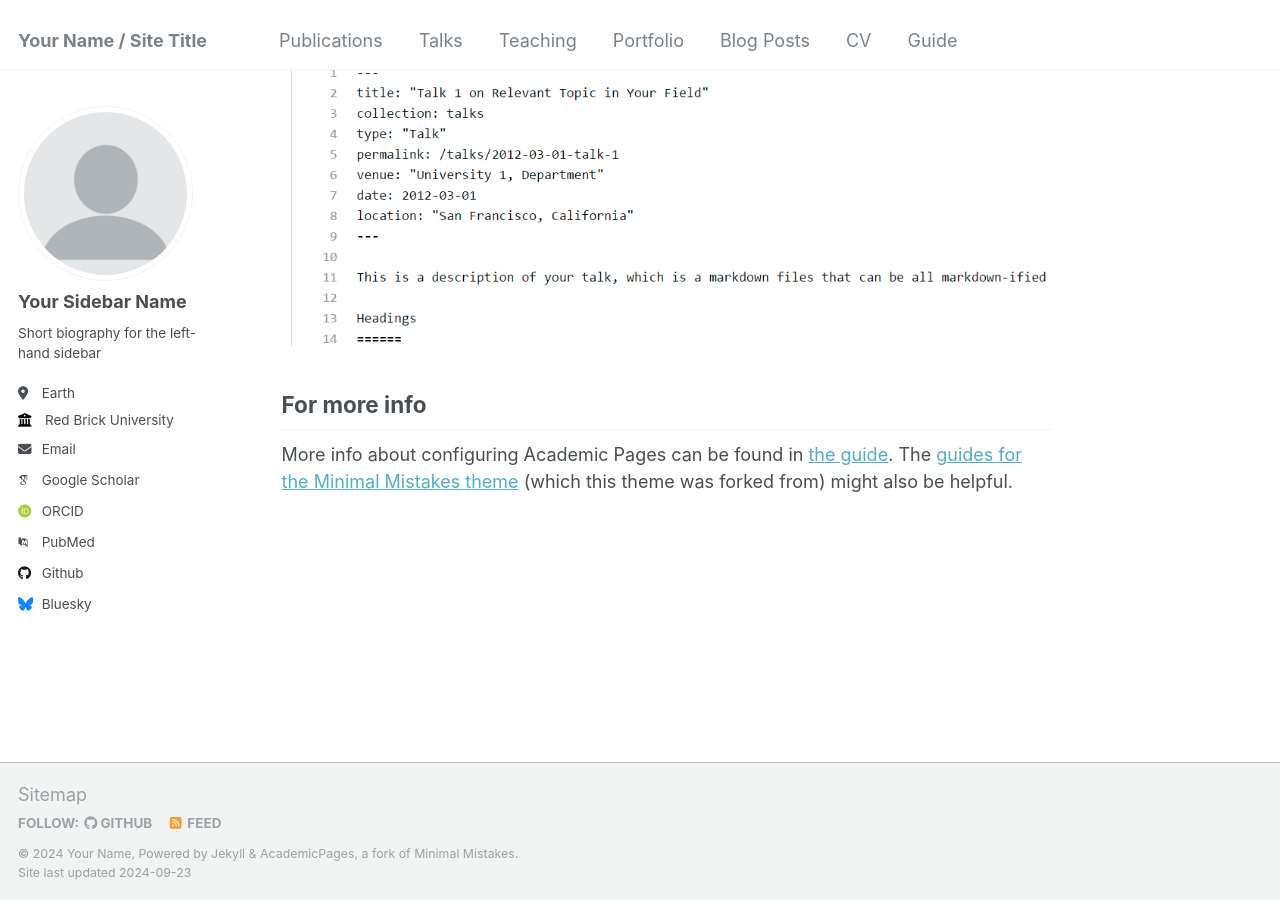
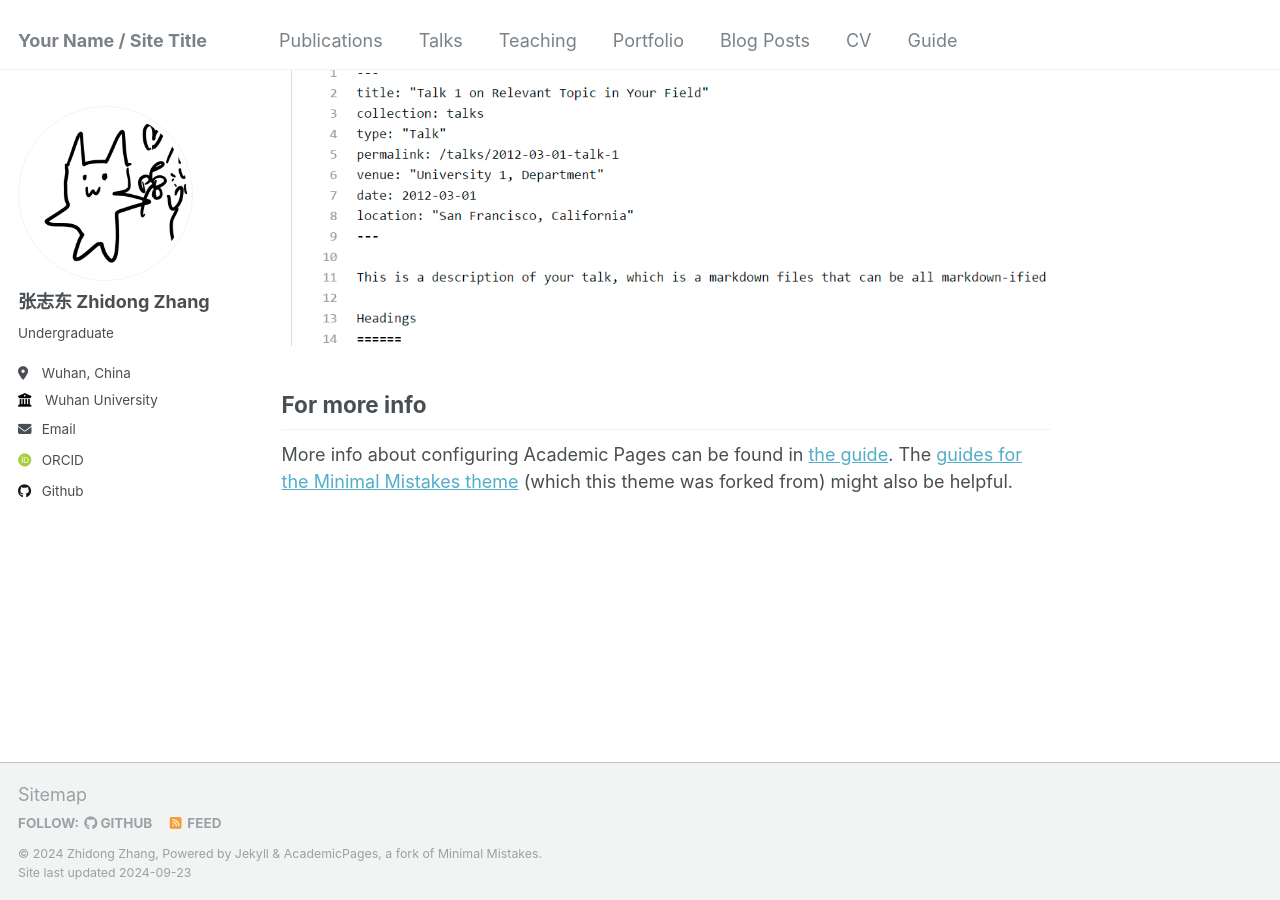
Before and after one commit to Antony-Zhang/antony-zhang.github.io, a Jekyll site: the page built from _pages/about.md, in a window 1280 px wide and 900 px high, scrolled down 2643 px. Built offline with Jekyll 4.4.1, drawn with Linux system fonts in a browser that asks for light colours; some web fonts are replaced.

Commit message:
First edit, archived

```diff
--- a/_config.yml
+++ b/_config.yml
@@ -10,7 +10,7 @@
 locale                   : "en-US"
 title                    : "Your Name / Site Title"
 title_separator          : "-"
-name                     : &name "Your Name"
+name                     : &name "Zhidong Zhang"
 description              : &description "personal description"
 url                      : https://academicpages.github.io # the base hostname & protocol for your site e.g. "https://mmistakes.github.io"
 baseurl                  : "" # the subpath of your site, e.g. "/blog"
@@ -22,33 +22,33 @@ repository               : "academicpages/academicpages.github.io"
 author:
   # Biographic information
   avatar           : "profile.png"
-  name             : "Your Sidebar Name"
+  name             : "张志东 Zhidong Zhang"
   pronouns         : # example: "she/her"
-  bio              : "Short biography for the left-hand sidebar"
-  location         : "Earth"
-  employer         : "Red Brick University"
+  bio              : "Undergraduate"
+  location         : "Wuhan, China"
+  employer         : "Wuhan University"
   uri              : # URL
-  email            : "none@example.org"
+  email            : "zhidong.zhang@whu.edu.cn"
 
   # Academic websites
   arxiv            : # URL - Update with the correct link to your profile
-  googlescholar    : "https://scholar.google.com/citations?user=PS_CX0AAAAAJ"
+  googlescholar    : # "https://scholar.google.com/citations?user=PS_CX0AAAAAJ"
   impactstory      : # URL
-  orcid            : "http://orcid.org/yourorcidurl"
+  orcid            : "http://orcid.org/0009-0004-7009-3369"
   semantic         : # URL
-  pubmed           : "https://www.ncbi.nlm.nih.gov/pubmed/?term=john+snow"
+  pubmed           : # "https://www.ncbi.nlm.nih.gov/pubmed/?term=john+snow"
   researchgate     : # URL
 
   # Repositories and software development
   bitbucket        : # Username - Update with your username on the site
   codepen          : # Username
   dribbble         : # Username
-  github           : "academicpages"
+  github           : "Antony-Zhang"
   kaggle           : # Username
   stackoverflow    : # User number or user number and name (i.e., use "1" or "1/jeff-atwood")
 
   # Social media
-  bluesky          : "bsky.app" # Replace this with you Bluesky username
+  bluesky          : # "bsky.app" # Replace this with you Bluesky username
   facebook         : # Username
   flickr           : # Username
   foursquare       : # Username
```
Also changed, not shown: images/favicon.ico, images/favicon_backup.ico (added), images/profile.png, images/profile_backup.png (added), 1 other file.
